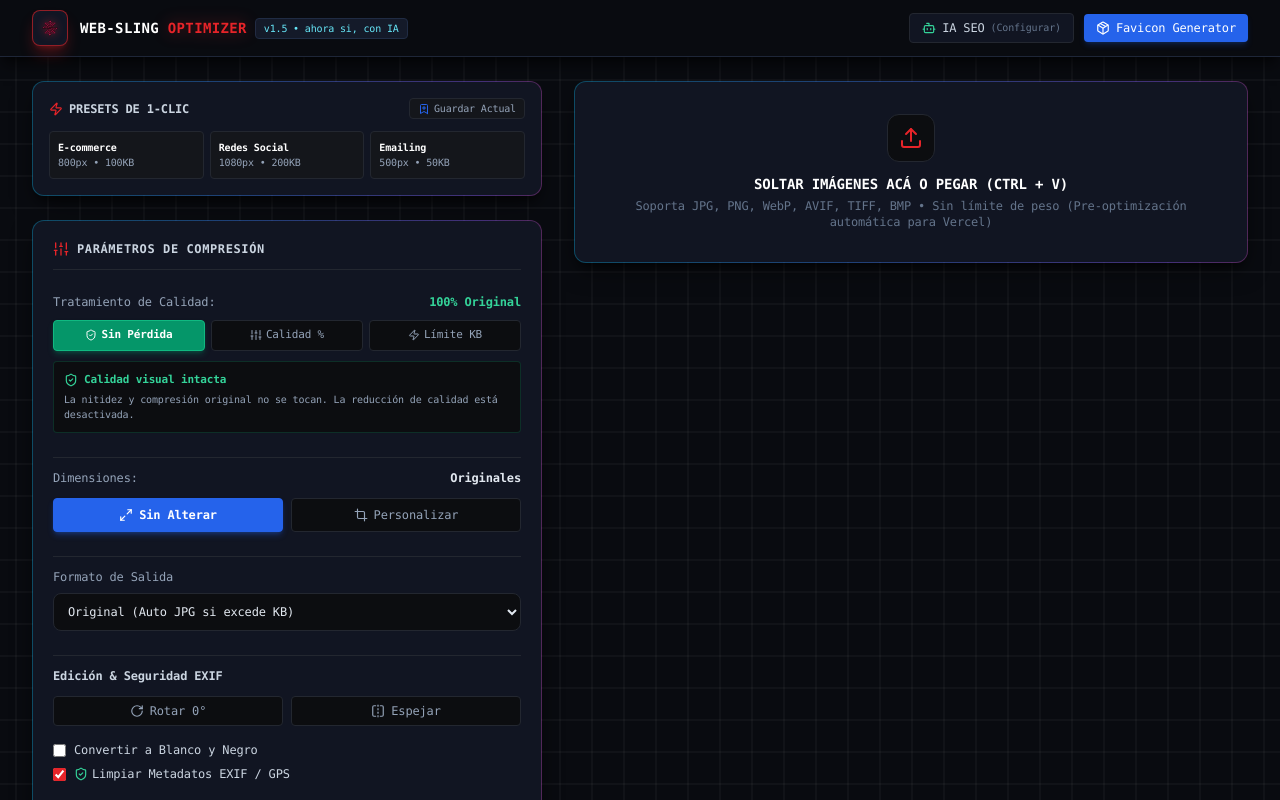
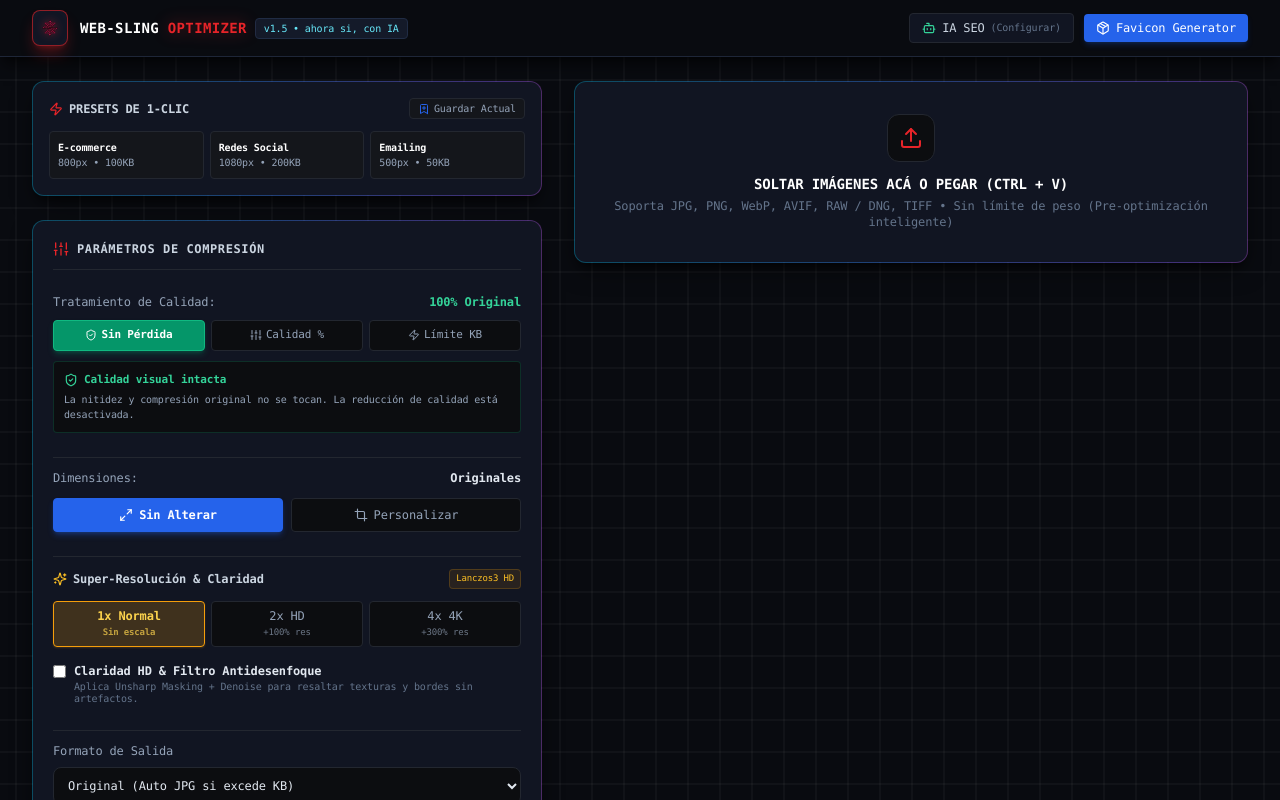
Before and after one commit to Ian9Franco/Web-Sling-Optimizer, a Next.js app: page / in a window 1280 px wide. Shown: the top 800 px of the page. Built offline with nearby package versions, Linux system fonts and the light colour scheme.

Commit message:
feat: implement super-resolution (2x/4x lanczos3), HD clarity filter, RAW/DNG camera support, and preset persistence

```diff
--- a/app/api/compress/route.ts
+++ b/app/api/compress/route.ts
@@ -29,6 +29,10 @@
     // Opciones avanzadas de Recorte y Aspect Ratio
     const cropFit = (formData.get('cropFit') as string) || 'inside'; // 'inside' | 'cover' | 'contain'
     const cropPosition = (formData.get('cropPosition') as string) || 'center'; // 'center' | 'top' | 'bottom' | 'left' | 'right' | 'entropy' | 'attention'
+
+    // Opciones de Super-Resolución (Lanczos3 Upscaling) & Claridad HD
+    const upscaleFactor = parseInt((formData.get('upscaleFactor') as string) || '1', 10); // 1 | 2 | 4
+    const applyClarity = formData.get('clarity') === 'true';
 
     // 1. Validación: Archivo presente
     if (!file) {
@@ -74,11 +78,16 @@
 
     let baseName = customName ? customName.replace(/\.[^/.]+$/, "") : defaultBaseName;
 
+    // Si es un archivo RAW de cámara (DNG, RAW, CR2, NEF), el navegador no puede renderizarlo directamente en original;
+    // por defecto lo exportamos a JPG limpio si no se seleccionó otro formato.
+    const isRawCameraFile = ['.dng', '.raw', '.cr2', '.nef', '.tif', '.tiff'].includes(ext);
+
     let targetExt = ext;
     if (preferredFormat === 'jpg' || preferredFormat === 'jpeg') targetExt = '.jpg';
     else if (preferredFormat === 'webp') targetExt = '.webp';
     else if (preferredFormat === 'png') targetExt = '.png';
     else if (preferredFormat === 'avif') targetExt = '.avif';
+    else if (preferredFormat === 'original' && isRawCameraFile) targetExt = '.jpg';
 
     const maxSizeBytes = maxKB * 1024;
     let quality = hasExplicitQuality ? Math.max(1, Math.min(100, rawQuality!)) : 90;
@@ -133,6 +142,8 @@
     if (applyGrayscale) {
       transformPipeline = transformPipeline.grayscale();
     }
+
+    // Super-Resolución / Upscaling (2x, 4x) o Redimensionamiento personalizado
     if (resizeMode === 'custom' && (maxWidth > 0 || maxHeight > 0)) {
       transformPipeline = transformPipeline.resize(
         maxWidth > 0 ? maxWidth : undefined,
@@ -144,7 +155,23 @@
           kernel: sharp.kernel.lanczos3,
         }
       );
+    } else if (upscaleFactor > 1 && originalWidth > 0 && originalHeight > 0) {
+      // Upscaling con interpolación Lanczos3 de alta fidelidad
+      const targetUpscaleW = Math.round(originalWidth * upscaleFactor);
+      const targetUpscaleH = Math.round(originalHeight * upscaleFactor);
+      transformPipeline = transformPipeline.resize(targetUpscaleW, targetUpscaleH, {
+        fit: 'inside',
+        kernel: sharp.kernel.lanczos3,
+      });
     }
+
+    // Claridad HD / Unsharp Masking + Reducción de ruido sutil
+    if (applyClarity) {
+      transformPipeline = transformPipeline
+        .sharpen({ sigma: 1.2, m1: 1.6, m2: 0.7 })
+        .median(1);
+    }
+
     if (watermarkSvgBuffer) {
       transformPipeline = transformPipeline.composite([
         {
@@ -163,6 +190,9 @@
       rotateAngle > 0 ||
       flipHorizontal ||
       applyGrayscale ||
+      applyClarity ||
+      upscaleFactor > 1 ||
+      isRawCameraFile ||
       watermarkText !== '' ||
       (resizeMode === 'custom' && (maxWidth > 0 || maxHeight > 0)) ||
       (preferredFormat !== 'original' && preferredFormat !== ext.replace('.', ''))
@@ -300,6 +330,8 @@
       savedPercentage,
       base64Data,
       mimeType,
+      upscaleApplied: upscaleFactor > 1 ? upscaleFactor : undefined,
+      clarityApplied: applyClarity || undefined,
     });
   } catch (error: unknown) {
     console.error('Error procesando imagen:', error);
--- a/app/page.tsx
+++ b/app/page.tsx
@@ -27,12 +27,14 @@
   const [maxKB, setMaxKB] = useState<number>(200);
   const [format, setFormat] = useState<string>('original');
 
-  // Redimensionamiento y Recorte
+  // Redimensionamiento, Recorte y Super-Resolución
   const [resizeMode, setResizeMode] = useState<'none' | 'custom'>('none');
   const [customWidth, setCustomWidth] = useState<string>('');
   const [customHeight, setCustomHeight] = useState<string>('');
   const [cropFit, setCropFit] = useState<CropFit>('inside');
   const [cropPosition, setCropPosition] = useState<CropPosition>('center');
+  const [upscaleFactor, setUpscaleFactor] = useState<1 | 2 | 4>(1);
+  const [clarity, setClarity] = useState<boolean>(false);
 
   // Edición y Seguridad
   const [rotate, setRotate] = useState<number>(0);
@@ -97,6 +99,8 @@
     customNamePattern,
     cropFit,
     cropPosition,
+    upscaleFactor,
+    clarity,
   });
 
   // Generador de Favicons
@@ -215,6 +219,10 @@
               setCropFit={setCropFit}
               cropPosition={cropPosition}
               setCropPosition={setCropPosition}
+              upscaleFactor={upscaleFactor}
+              setUpscaleFactor={setUpscaleFactor}
+              clarity={clarity}
+              setClarity={setClarity}
               format={format}
               setFormat={setFormat}
               rotate={rotate}
--- a/components/ImageGrid.tsx
+++ b/components/ImageGrid.tsx
@@ -85,13 +85,27 @@
             </div>
             {img.status === 'done' && (
               <>
-                <div className="text-slate-400 flex justify-between text-[11px]">
+                <div className="text-slate-400 flex justify-between items-center text-[11px]">
                   <span>Dimensiones:</span>
-                  <span className="text-slate-200">{img.finalWidth} × {img.finalHeight} px</span>
+                  <div className="flex items-center gap-1.5">
+                    <span className="text-slate-200">{img.finalWidth} × {img.finalHeight} px</span>
+                    {img.upscaleApplied && img.upscaleApplied > 1 && (
+                      <span className="text-[9px] font-mono bg-amber-500/10 border border-amber-500/30 text-amber-400 font-bold px-1 rounded">
+                        🌟 {img.upscaleApplied}X
+                      </span>
+                    )}
+                  </div>
                 </div>
-                <div className="text-slate-400 flex justify-between text-[11px]">
+                <div className="text-slate-400 flex justify-between items-center text-[11px]">
                   <span>Calidad:</span>
-                  <span className="text-slate-200 font-semibold">{img.qualityApplied}% ({img.formatApplied})</span>
+                  <div className="flex items-center gap-1.5">
+                    <span className="text-slate-200 font-semibold">{img.qualityApplied}% ({img.formatApplied})</span>
+                    {img.clarityApplied && (
+                      <span className="text-[9px] font-mono text-amber-400 font-medium">
+                        ✨ Claridad
+                      </span>
+                    )}
+                  </div>
                 </div>
                 <div className="text-slate-400 flex justify-between text-[11px]">
                   <span>Peso:</span>
--- a/components/ImageTable.tsx
+++ b/components/ImageTable.tsx
@@ -101,9 +101,16 @@
               <td className="py-2 px-2 align-middle text-slate-400 whitespace-nowrap text-[11px]">
                 {img.status === 'done' ? (
                   <div>
+                    <div className="flex items-center gap-1.5">
                       <span className="text-slate-200 font-medium">
                         {img.finalWidth} × {img.finalHeight} px
                       </span>
+                      {img.upscaleApplied && img.upscaleApplied > 1 && (
+                        <span className="text-[9px] font-mono bg-amber-500/10 border border-amber-500/30 text-amber-400 font-bold px-1 rounded">
+                          🌟 {img.upscaleApplied}X
+                        </span>
+                      )}
+                    </div>
                     {(img.originalWidth > 0 && img.originalHeight > 0 && (img.finalWidth !== img.originalWidth || img.finalHeight !== img.originalHeight)) ? (
                       <span className="block text-[9.5px] text-amber-400">
                         Orig: {img.originalWidth} × {img.originalHeight}
@@ -160,10 +167,17 @@
               {/* Columna Calidad */}
               <td className="py-2 px-2 align-middle text-slate-400 whitespace-nowrap text-[10.5px]">
                 {img.status === 'done' ? (
+                  <div className="space-y-0.5">
                     <span className="inline-flex items-center gap-1 whitespace-nowrap bg-[#0c0d10] border border-[#232730] px-1.5 py-0.5 rounded text-[10px]">
                       <span className="text-slate-200 font-semibold">{img.qualityApplied}%</span>
                       <span className="text-slate-400">({img.formatApplied})</span>
                     </span>
+                    {img.clarityApplied && (
+                      <span className="block text-[9px] font-mono text-amber-400/90 font-medium">
+                        ✨ Claridad HD
+                      </span>
+                    )}
+                  </div>
                 ) : '-'}
               </td>
 
--- a/components/SettingsPanel.tsx
+++ b/components/SettingsPanel.tsx
@@ -38,6 +38,10 @@
   setCropFit: (val: CropFit) => void;
   cropPosition: CropPosition;
   setCropPosition: (val: CropPosition) => void;
+  upscaleFactor: 1 | 2 | 4;
+  setUpscaleFactor: (val: 1 | 2 | 4) => void;
+  clarity: boolean;
+  setClarity: (val: boolean) => void;
   format: string;
   setFormat: (val: string) => void;
   rotate: number;
@@ -81,6 +85,10 @@
   setCropFit,
   cropPosition,
   setCropPosition,
+  upscaleFactor,
+  setUpscaleFactor,
+  clarity,
+  setClarity,
   format,
   setFormat,
   rotate,
@@ -132,6 +140,8 @@
       customHeight,
       cropFit,
       cropPosition,
+      upscaleFactor,
+      clarity,
     };
     const updated = [...customPresets, newPreset];
     setCustomPresets(updated);
@@ -163,6 +173,8 @@
     setCustomHeight(preset.customHeight);
     setCropFit(preset.cropFit);
     setCropPosition(preset.cropPosition);
+    if (preset.upscaleFactor) setUpscaleFactor(preset.upscaleFactor);
+    if (preset.clarity !== undefined) setClarity(preset.clarity);
     reprocessBatch({
       maxKB: preset.maxKB,
       format: preset.format,
@@ -171,6 +183,8 @@
       customHeight: preset.customHeight,
       cropFit: preset.cropFit,
       cropPosition: preset.cropPosition,
+      upscaleFactor: preset.upscaleFactor,
+      clarity: preset.clarity,
     });
   };
 
@@ -600,6 +614,65 @@
           )}
         </div>
 
+        {/* Super-Resolución (Upscaling) & Claridad HD */}
+        <div className="space-y-3 pt-3 border-t border-[#232730]">
+          <div className="flex items-center justify-between">
+            <label className="text-xs font-mono font-bold text-slate-300 flex items-center gap-1.5">
+              <Sparkles className="w-3.5 h-3.5 text-amber-400" />
+              <span>Super-Resolución & Claridad</span>
+            </label>
+            <span className="text-[9px] font-mono bg-amber-500/10 border border-amber-500/20 text-amber-400 px-1.5 py-0.5 rounded">
+              Lanczos3 HD
+            </span>
+          </div>
+
+          <div className="grid grid-cols-3 gap-1.5 font-mono text-xs">
+            {[
+              { factor: 1 as const, label: '1x Normal', desc: 'Sin escala' },
+              { factor: 2 as const, label: '2x HD', desc: '+100% res' },
+              { factor: 4 as const, label: '4x 4K', desc: '+300% res' },
+            ].map((item) => (
+              <button
+                key={item.factor}
+                type="button"
+                onClick={() => {
+                  setUpscaleFactor(item.factor);
+                  reprocessBatch({ upscaleFactor: item.factor, clarity });
+                }}
+                className={`py-1.5 px-1 rounded border text-center transition flex flex-col items-center justify-center ${
+                  upscaleFactor === item.factor
+                    ? 'bg-amber-500/20 border-amber-500 text-amber-300 font-bold shadow-sm shadow-amber-500/20'
+                    : 'bg-[#0c0d10] border-[#232730] text-slate-400 hover:border-slate-600'
+                }`}
+              >
+                <span className="text-xs">{item.label}</span>
+                <span className="text-[9px] opacity-70">{item.desc}</span>
+              </button>
+            ))}
+          </div>
+
+          <label className="flex items-start gap-2 cursor-pointer text-slate-300 pt-1 font-mono text-xs">
+            <input
+              type="checkbox"
+              checked={clarity}
+              onChange={(e) => {
+                const checked = e.target.checked;
+                setClarity(checked);
+                reprocessBatch({ upscaleFactor, clarity: checked });
+              }}
+              className="mt-0.5 rounded accent-amber-500"
+            />
+            <div className="space-y-0.5">
+              <span className="flex items-center gap-1 font-bold text-slate-200">
+                <span>Claridad HD & Filtro Antidesenfoque</span>
+              </span>
+              <p className="text-[10px] text-slate-500 leading-tight">
+                Aplica Unsharp Masking + Denoise para resaltar texturas y bordes sin artefactos.
+              </p>
+            </div>
+          </label>
+        </div>
+
         {/* Formato de Salida */}
         <div className="space-y-2 pt-3 border-t border-[#232730]">
           <label className="text-xs font-mono text-slate-400 block">Formato de Salida</label>
--- a/components/UploadZone.tsx
+++ b/components/UploadZone.tsx
@@ -36,7 +36,7 @@
         ref={fileInputRef}
         type="file"
         multiple
-        accept="image/*,.jpg,.jpeg,.png,.webp,.avif,.tiff,.bmp"
+        accept="image/*,.jpg,.jpeg,.png,.webp,.avif,.tiff,.tif,.bmp,.dng,.raw,.cr2,.nef"
         className="hidden"
         onChange={(e) => e.target.files && onFilesSelected(e.target.files)}
       />
@@ -49,7 +49,7 @@
         SOLTAR IMÁGENES ACÁ O PEGAR (CTRL + V)
       </h3>
       <p className="text-slate-500 text-xs font-mono">
-        Soporta JPG, PNG, WebP, AVIF, TIFF, BMP &bull; Sin límite de peso (Pre-optimización automática para Vercel)
+        Soporta JPG, PNG, WebP, AVIF, RAW / DNG, TIFF &bull; Sin límite de peso (Pre-optimización inteligente)
       </p>
     </div>
   );
--- a/hooks/useImageProcessor.ts
+++ b/hooks/useImageProcessor.ts
@@ -29,6 +29,8 @@
   customNamePattern: string;
   cropFit: CropFit;
   cropPosition: CropPosition;
+  upscaleFactor?: 1 | 2 | 4;
+  clarity?: boolean;
 }
 
 const getImageDimensions = (url: string): Promise<{ width: number; height: number }> => {
@@ -74,6 +76,8 @@
     customNamePattern,
     cropFit,
     cropPosition,
+    upscaleFactor = 1,
+    clarity = false,
   } = options;
 
   const [images, setImages] = useState<ProcessedImage[]>([]);
@@ -87,7 +91,7 @@
 
   const handleFiles = async (filesList: FileList | File[]) => {
     const validFiles = Array.from(filesList).filter(file =>
-      file.type.startsWith('image/') || /\.(jpg|jpeg|png|webp|avif|tiff|bmp)$/i.test(file.name)
+      file.type.startsWith('image/') || /\.(jpg|jpeg|png|webp|avif|tiff|tif|bmp|dng|raw|cr2|nef)$/i.test(file.name)
     );
 
     if (validFiles.length === 0) return;
@@ -124,7 +128,9 @@
       // Extraer siempre dimensiones reales de la imagen original en el cliente
       const { width: origWidth, height: origHeight } = await getImageDimensions(previewUrl);
 
-      // Si el usuario eligió Sin Pérdida y ningún filtro/recorte/conversión, conservar el archivo 100% original sin tocar
+      const isRawCamera = /\.(dng|raw|cr2|nef|tif|tiff)$/i.test(file.name);
+
+      // Si el usuario eligió Sin Pérdida y ningún filtro/recorte/conversión/upscaling/RAW, conservar el archivo 100% original sin tocar
       const isCustomTransform =
         qualityMode !== 'preserve' ||
         resizeMode !== 'none' ||
@@ -132,6 +138,9 @@
         rotate !== 0 ||
         flip ||
         grayscale ||
+        isRawCamera ||
+        (upscaleFactor > 1) ||
+        clarity ||
         Boolean(watermarkText && watermarkText.trim().length > 0);
 
       if (!isCustomTransform) {
@@ -185,6 +194,8 @@
         formData.append('index', (i + 1).toString());
         formData.append('cropFit', cropFit);
         formData.append('cropPosition', cropPosition);
+        formData.append('upscaleFactor', upscaleFactor.toString());
+        formData.append('clarity', clarity ? 'true' : 'false');
 
         const res = await fetch('/api/compress', {
           method: 'POST',
@@ -211,6 +222,8 @@
           savedPercentage: data.savedPercentage,
           base64Data: data.base64Data,
           mimeType: data.mimeType,
+          upscaleApplied: data.upscaleApplied,
+          clarityApplied: data.clarityApplied,
         } : img));
       } catch (err: unknown) {
         const errorMsg = err instanceof Error ? err.message : 'Error en proceso';
@@ -237,12 +250,16 @@
     const targetFormat = overrides?.format ?? format;
     const targetFit = overrides?.cropFit ?? cropFit;
     const targetPosition = overrides?.cropPosition ?? cropPosition;
+    const targetUpscale = overrides?.upscaleFactor ?? upscaleFactor;
+    const targetClarity = overrides?.clarity ?? clarity;
 
     const list = [...images];
     if (list.length === 0) return;
 
     await asyncPool(3, list, async (img, idx) => {
       setImages(prev => prev.map(i => i.id === img.id ? { ...i, status: 'processing' } : i));
+
+      const isRawCamera = /\.(dng|raw|cr2|nef|tif|tiff)$/i.test(img.originalName);
 
       const isCustomTransform =
         targetModeQ !== 'preserve' ||
@@ -251,6 +268,9 @@
         rotate !== 0 ||
         flip ||
         grayscale ||
+        isRawCamera ||
+        (targetUpscale > 1) ||
+        targetClarity ||
         Boolean(watermarkText && watermarkText.trim().length > 0);
 
       if (!isCustomTransform) {
@@ -306,6 +326,8 @@
         formData.append('index', (idx + 1).toString());
         formData.append('cropFit', targetFit);
         formData.append('cropPosition', targetPosition);
+        formData.append('upscaleFactor', targetUpscale.toString());
+        formData.append('clarity', targetClarity ? 'true' : 'false');
 
         const res = await fetch('/api/compress', { method: 'POST', body: formData });
         const data = await res.json();
@@ -338,6 +360,8 @@
             formatApplied: data.formatApplied,
             savedPercentage: data.savedPercentage,
             base64Data: data.base64Data,
+            upscaleApplied: data.upscaleApplied,
+            clarityApplied: data.clarityApplied,
           };
         }));
       } catch (err: unknown) {
@@ -459,6 +483,8 @@
       formData.append('watermarkText', watermarkText);
       formData.append('cropFit', 'cover');
       formData.append('cropPosition', cropPosition);
+      formData.append('upscaleFactor', upscaleFactor.toString());
+      formData.append('clarity', clarity ? 'true' : 'false');
 
       const res = await fetch('/api/compress', { method: 'POST', body: formData });
       const data = await res.json();
@@ -485,10 +511,13 @@
         formatApplied: data.formatApplied,
         savedPercentage: data.savedPercentage,
         base64Data: data.base64Data,
+        upscaleApplied: data.upscaleApplied,
+        clarityApplied: data.clarityApplied,
       } : img));
     } catch (err: unknown) {
       const errorMsg = err instanceof Error ? err.message : 'Error desconocido';
-      alert('Error recortando imagen: ' + errorMsg);
+      console.error('Error recortando imagen:', errorMsg);
+      setImages(prev => prev.map(img => img.id === targetImg.id ? { ...img, status: 'error', errorMessage: errorMsg } : img));
     }
   };
 
@@ -510,6 +539,8 @@
       formData.append('watermarkText', watermarkText);
       formData.append('cropFit', cropFit);
       formData.append('cropPosition', cropPosition);
+      formData.append('upscaleFactor', upscaleFactor.toString());
+      formData.append('clarity', clarity ? 'true' : 'false');
 
       const res = await fetch('/api/compress', { method: 'POST', body: formData });
       const data = await res.json();
@@ -535,6 +566,8 @@
         formatApplied: data.formatApplied,
         savedPercentage: data.savedPercentage,
         base64Data: data.base64Data,
+        upscaleApplied: data.upscaleApplied,
+        clarityApplied: data.clarityApplied,
       };
 
       setImages(prev => prev.map(img => img.id === targetImg.id ? updatedImg : img));
--- a/types/image.ts
+++ b/types/image.ts
@@ -17,6 +17,8 @@
   previewUrl: string;
   status: 'pending' | 'processing' | 'done' | 'error';
   errorMessage?: string;
+  upscaleApplied?: number;
+  clarityApplied?: boolean;
 }
 
 export type CropFit = 'inside' | 'cover';
@@ -32,6 +34,8 @@
   format?: string;
   cropFit?: CropFit;
   cropPosition?: CropPosition;
+  upscaleFactor?: 1 | 2 | 4;
+  clarity?: boolean;
 }
 
 export interface CustomPreset {
@@ -46,6 +50,8 @@
   customHeight: string;
   cropFit: CropFit;
   cropPosition: CropPosition;
+  upscaleFactor?: 1 | 2 | 4;
+  clarity?: boolean;
 }
 
 export interface FaviconIconItem {
```
Also changed, not shown: 1 other file (tests, documents, lock files or other folders). Lines whose indentation alone changed are shown as unchanged.
